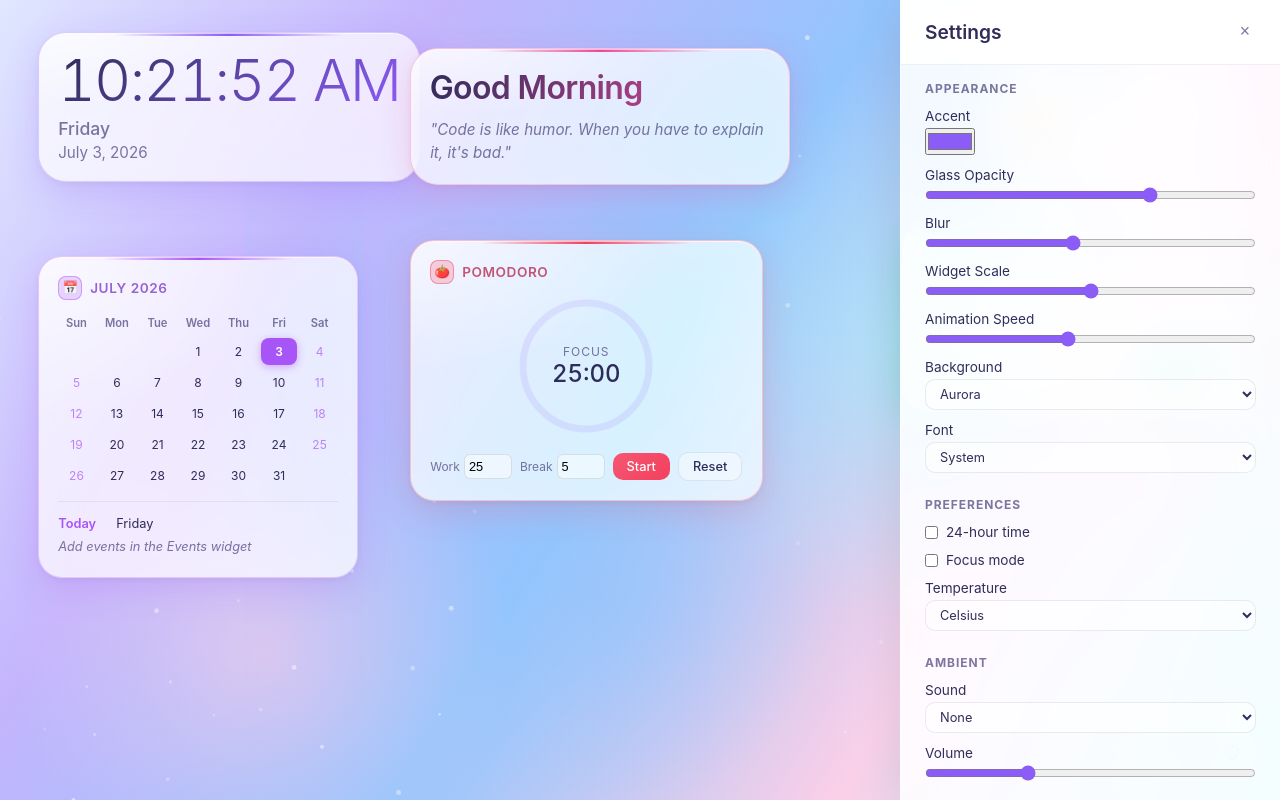
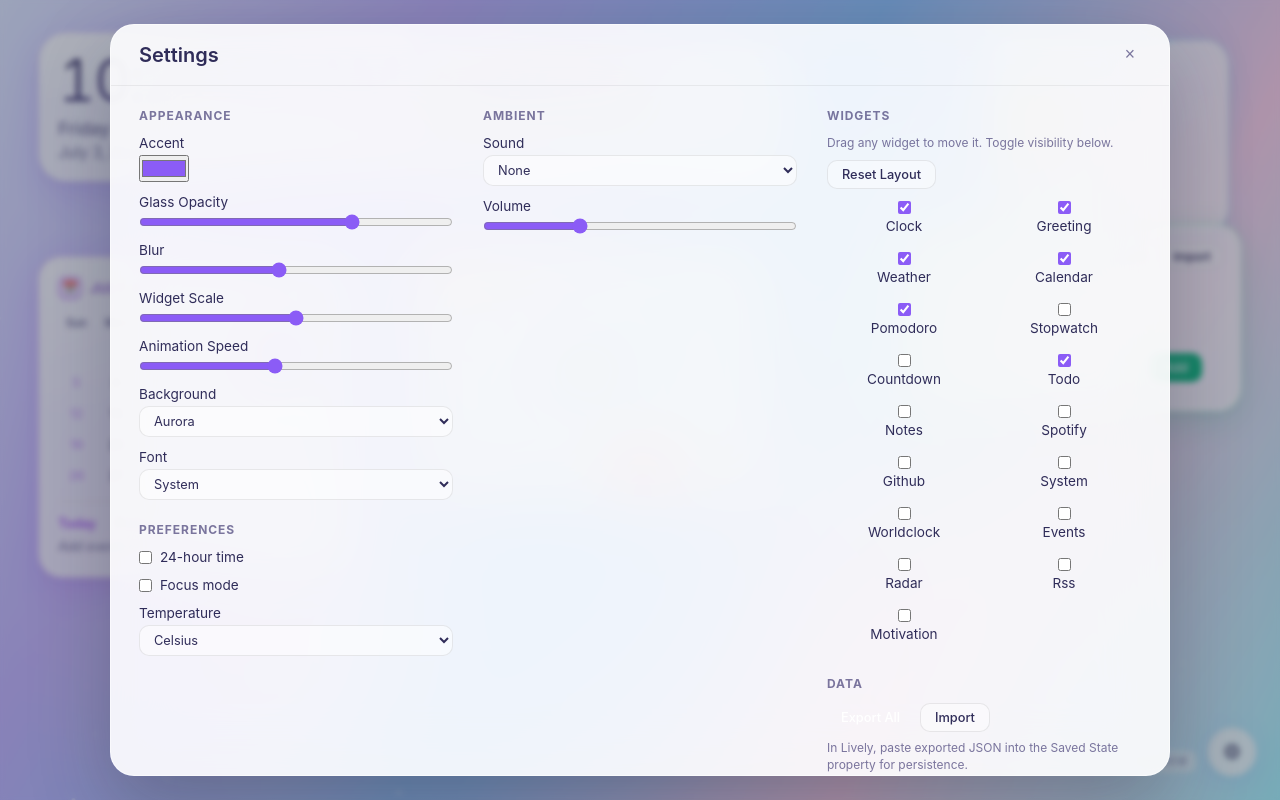
Before and after one commit to sirajju/lively-wallpaper, a plain HTML site: page index.html in a window 1280 px wide. Both pictures are taken after a click on the button "Open settings". Drawn offline with Linux system fonts and the light colour scheme; no server answers; animation ran at ten frames a second.

Commit message:
Add settings modal with backdrop functionality. Enhanced styles for better visibility and user experience, including transitions and layout adjustments.

```diff
--- a/index.html
+++ b/index.html
@@ -239,6 +239,8 @@
   <button id="settings-toggle" class="settings-fab" aria-label="Open settings" title="Settings">⚙</button>
   <span id="env-badge" class="env-badge" aria-label="Environment"></span>
 
+  <div id="settings-backdrop" class="settings-backdrop"></div>
+
   <aside id="settings-panel" class="settings-panel" aria-hidden="true" aria-label="Settings">
     <header class="settings-header">
       <h2>Settings</h2>
--- a/js/settings.js
+++ b/js/settings.js
@@ -30,24 +30,32 @@ export function initSettings() {
   const panel = document.getElementById('settings-panel');
   const toggle = document.getElementById('settings-toggle');
   const closeBtn = panel?.querySelector('.settings-close');
+  const backdrop = document.getElementById('settings-backdrop');
 
   if (!panel || !toggle) return;
 
+  function openPanel() {
+    panel.classList.add('is-open');
+    backdrop?.classList.add('is-open');
+    panel.setAttribute('aria-hidden', 'false');
+  }
+
+  function closePanel() {
+    panel.classList.remove('is-open');
+    backdrop?.classList.remove('is-open');
+    panel.setAttribute('aria-hidden', 'true');
+  }
+
   toggle.addEventListener('click', () => {
-    panel.classList.toggle('is-open');
-    panel.setAttribute('aria-hidden', panel.classList.contains('is-open') ? 'false' : 'true');
+    if (panel.classList.contains('is-open')) closePanel();
+    else openPanel();
   });
 
-  closeBtn?.addEventListener('click', () => {
-    panel.classList.remove('is-open');
-    panel.setAttribute('aria-hidden', 'true');
-  });
+  closeBtn?.addEventListener('click', closePanel);
+  backdrop?.addEventListener('click', closePanel);
 
   document.addEventListener('keydown', (e) => {
-    if (e.key === 'Escape') {
-      panel.classList.remove('is-open');
-      panel.setAttribute('aria-hidden', 'true');
-    }
+    if (e.key === 'Escape') closePanel();
   });
 
   bindControls(panel);
--- a/style.css
+++ b/style.css
@@ -823,41 +823,72 @@ input:focus, select:focus {
   background: var(--accent-soft);
 }
 
+/* Dimmed backdrop behind the settings modal */
+.settings-backdrop {
+  position: fixed;
+  inset: 0;
+  z-index: 190;
+  background: rgba(15, 23, 42, 0.32);
+  backdrop-filter: blur(3px);
+  -webkit-backdrop-filter: blur(3px);
+  opacity: 0;
+  visibility: hidden;
+  transition: opacity 0.3s ease, visibility 0.3s ease;
+}
+
+.settings-backdrop.is-open {
+  opacity: 1;
+  visibility: visible;
+}
+
+/* Centered, fully-expanded modal (no scrolling — Lively can't scroll) */
 .settings-panel {
   position: fixed;
-  top: 0;
-  right: 0;
-  width: min(380px, 90vw);
-  height: 100vh;
+  top: 50%;
+  left: 50%;
+  width: min(1060px, 94vw);
+  max-height: 94vh;
   z-index: 200;
-  background: rgba(255, 255, 255, 0.88);
+  background: rgba(255, 255, 255, 0.9);
   backdrop-filter: blur(30px) saturate(180%);
   -webkit-backdrop-filter: blur(30px) saturate(180%);
-  border-left: 1px solid var(--glass-border);
-  box-shadow: -8px 0 40px rgba(0, 0, 0, 0.08);
-  transform: translateX(100%);
-  transition: transform 0.4s cubic-bezier(0.4, 0, 0.2, 1);
-  overflow-y: auto;
+  border: 1px solid var(--glass-border);
+  border-radius: 24px;
+  box-shadow: 0 30px 80px rgba(15, 23, 42, 0.28);
+  transform: translate(-50%, -50%) scale(0.94);
+  opacity: 0;
+  visibility: hidden;
+  transition: transform 0.35s cubic-bezier(0.4, 0, 0.2, 1), opacity 0.35s ease, visibility 0.35s ease;
+  overflow: hidden;
 }
 
-.settings-panel.is-open { transform: translateX(0); }
+.settings-panel.is-open {
+  transform: translate(-50%, -50%) scale(1);
+  opacity: 1;
+  visibility: visible;
+}
 
 .settings-header {
   display: flex;
   align-items: center;
   justify-content: space-between;
-  padding: 20px 24px;
+  padding: 18px 28px;
   border-bottom: 1px solid rgba(0, 0, 0, 0.06);
-  position: sticky;
-  top: 0;
-  background: inherit;
-  backdrop-filter: inherit;
-  z-index: 1;
 }
 
-.settings-header h2 { font-size: 1.2rem; font-weight: 600; }
-.settings-body { padding: 16px 24px 40px; }
-.settings-section { margin-bottom: 24px; }
+.settings-header h2 { font-size: 1.25rem; font-weight: 600; }
+
+/* Masonry-style column packing so all sections fit without scrolling */
+.settings-body {
+  padding: 22px 28px 26px;
+  column-width: 240px;
+  column-gap: 30px;
+}
+
+.settings-section {
+  break-inside: avoid;
+  margin-bottom: 22px;
+}
 
 .settings-section h3 {
   font-size: 0.75rem;
```
